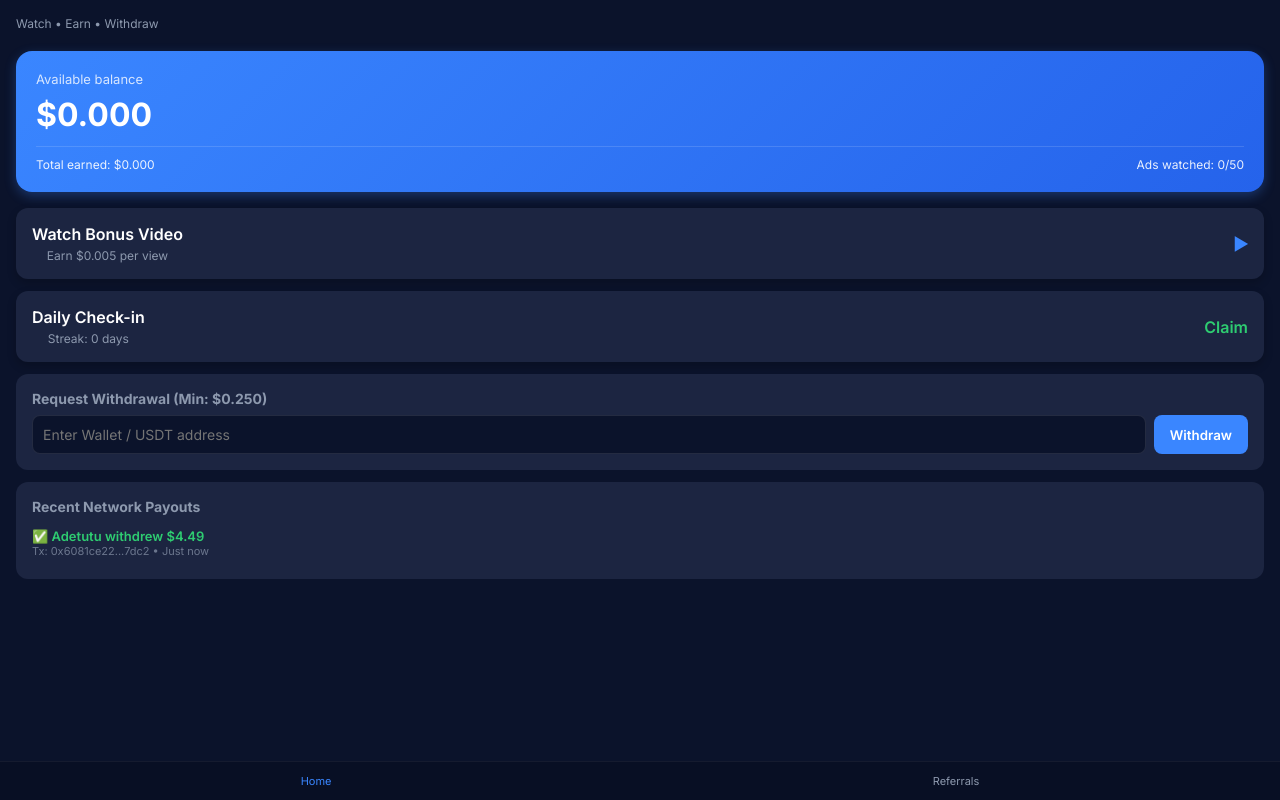
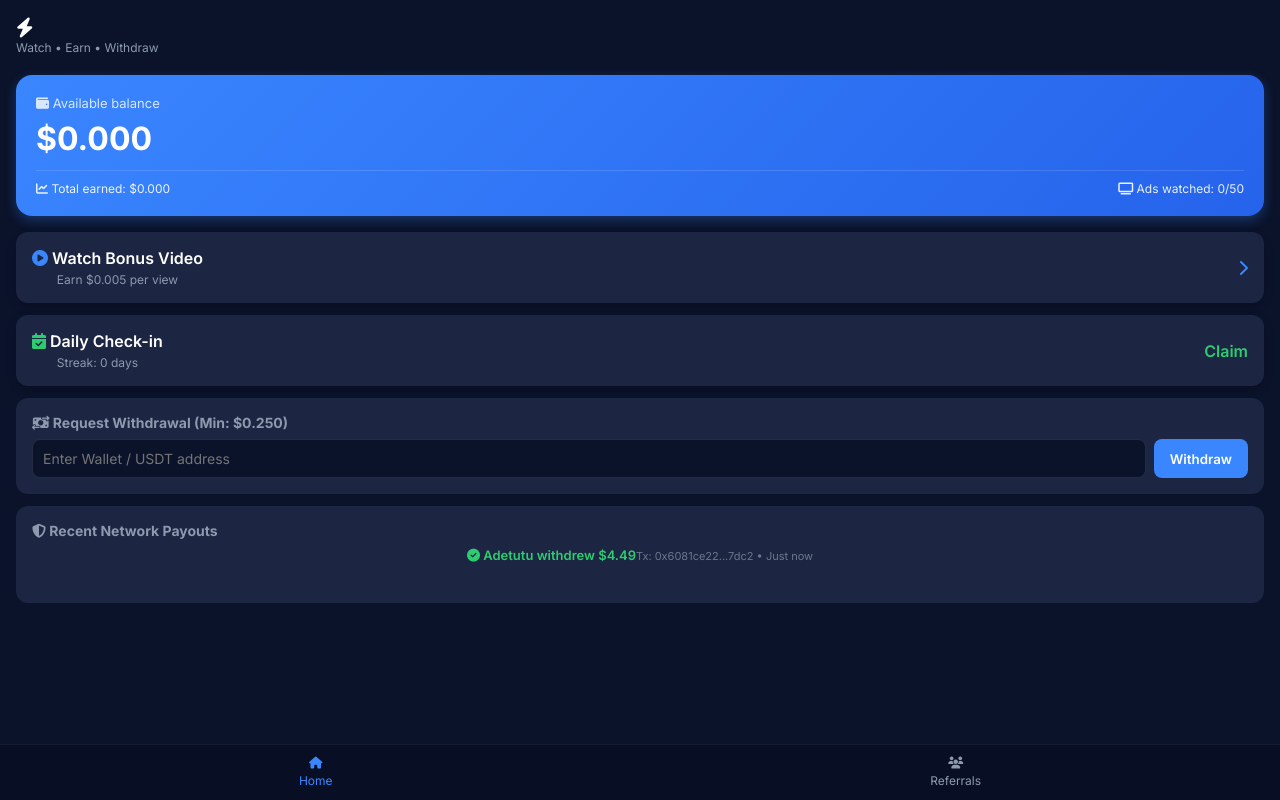
Before and after one commit to promiseofoh321-commits/EarnWave-, a Flask app: page / in a window 1280 px wide. Run offline with Flask 3, Linux system fonts and the light colour scheme; some libraries are stand-ins or nearby versions.

Commit message:
Update index.html

```diff
--- a/templates/index.html
+++ b/templates/index.html
@@ -6,9 +6,9 @@
     <title>EarnWave Mini App</title>
     <!-- Telegram Web App SDK -->
     <script src="https://telegram.org/js/telegram-web-app.js"></script>
-    <!-- Monetag SDK -->
-    <script src="https://alwingulla.com/88/tag.min.js" data-zone="YOUR_ZONE_ID" async data-sdk="show_YOUR_ZONE_ID"></script>
-    <!-- Google Fonts & Custom CSS -->
+    <!-- FontAwesome Icons -->
+    <link rel="stylesheet" href="https://cdnjs.cloudflare.com/ajax/libs/font-awesome/6.4.0/css/all.min.css">
+    <!-- Google Fonts -->
     <link href="https://fonts.googleapis.com/css2?family=Inter:wght@400;500;600;700&display=swap" rel="stylesheet">
     <style>
         :root {
@@ -85,7 +85,7 @@
             margin-bottom: 12px;
             box-shadow: 0 4px 10px rgba(0,0,0,0.2);
         }
-        .action-btn span {
+        .action-btn i {
             color: var(--accent-blue);
         }
         .card {
@@ -135,12 +135,16 @@
         }
         .nav-item {
             color: var(--text-gray);
-            font-size: 11px;
+            font-size: 12px;
             text-align: center;
             text-decoration: none;
             background: none;
             border: none;
             cursor: pointer;
+            display: flex;
+            flex-direction: column;
+            gap: 4px;
+            align-items: center;
         }
         .nav-item.active {
             color: var(--accent-blue);
@@ -151,56 +155,58 @@
 
     <div class="header">
         <div class="app-title">
-            <h1 id="username">EarnWave</h1>
+            <h1 id="username"><i class="fa-solid fa-bolt"></i> EarnWave</h1>
             <p>Watch • Earn • Withdraw</p>
         </div>
     </div>
 
     <div class="balance-card">
-        <div class="label">Available balance</div>
+        <div class="label"><i class="fa-solid fa-wallet"></i> Available balance</div>
         <div class="amount" id="balance">$0.000</div>
         <div class="balance-stats">
-            <span id="todayEarnings">Total earned: $0.000</span>
-            <span id="adsCount">Ads watched: 0/50</span>
+            <span id="todayEarnings"><i class="fa-solid fa-chart-line"></i> Total earned: $0.000</span>
+            <span id="adsCount"><i class="fa-solid fa-tv"></i> Ads watched: 0/50</span>
         </div>
     </div>
 
     <button class="action-btn" id="watchVideoBtn">
         <div>
-            <div style="text-align: left;">Watch Bonus Video</div>
+            <div style="text-align: left;"><i class="fa-solid fa-play-circle" style="color: var(--accent-blue);"></i> Watch Bonus Video</div>
             <div style="font-size: 12px; color: var(--text-gray); font-weight: normal; margin-top: 4px;">Earn $0.005 per view</div>
         </div>
-        <span>▶</span>
+        <i class="fa-solid fa-chevron-right"></i>
     </button>
 
     <button class="action-btn" id="checkinBtn">
         <div>
-            <div style="text-align: left;">Daily Check-in</div>
+            <div style="text-align: left;"><i class="fa-solid fa-calendar-check" style="color: var(--success-green);"></i> Daily Check-in</div>
             <div style="font-size: 12px; color: var(--text-gray); font-weight: normal; margin-top: 4px;" id="streakText">Streak: 0 days</div>
         </div>
-        <span style="color: var(--success-green);">Claim</span>
+        <span style="color: var(--success-green); font-weight: 600;">Claim</span>
     </button>
 
     <div class="card">
-        <h3>Request Withdrawal (Min: $0.250)</h3>
+        <h3><i class="fa-solid fa-money-bill-transfer"></i> Request Withdrawal (Min: $0.250)</h3>
         <div class="input-group">
             <input type="text" id="walletInput" placeholder="Enter Wallet / USDT address">
             <button id="withdrawBtn">Withdraw</button>
         </div>
     </div>
 
-    <!-- Live Withdrawal Ticker Section -->
     <div class="card">
-        <h3>Recent Network Payouts</h3>
-        <div id="liveTicker" style="font-size: 13px; color: var(--text-gray); min-height: 40px; display: flex; flex-direction: column; justify-content: center;">
+        <h3><i class="fa-solid fa-shield-halved"></i> Recent Network Payouts</h3>
+        <div id="liveTicker" style="font-size: 13px; color: var(--text-gray); min-height: 40px; display: flex; flex-init: column; justify-content: center;">
             Loading live network transactions...
         </div>
     </div>
 
     <div class="nav-bar">
-        <button class="nav-item active">Home</button>
-        <button class="nav-item" onclick="alert('Referral system active via Telegram bot links!')">Referrals</button>
+        <button class="nav-item active"><i class="fa-solid fa-house"></i> Home</button>
+        <button class="nav-item" onclick="alert('Referral system active via Telegram bot links!')"><i class="fa-solid fa-users"></i> Referrals</button>
     </div>
+
+    <!-- Monetag SDK script insertion placeholder (Replace YOUR_ZONE_ID with your actual tag script/zone) -->
+    <script src="https://alwingulla.com/88/tag.min.js" data-zone="YOUR_ZONE_ID" async data-sdk="show_YOUR_ZONE_ID"></script>
 
     <script>
         const tg = window.Telegram.WebApp;
@@ -211,7 +217,7 @@
             : "7548212601";
 
         if (tg.initDataUnsafe && tg.initDataUnsafe.user) {
-            document.getElementById('username').innerText = tg.initDataUnsafe.user.first_name || "EarnWave";
+            document.getElementById('username').innerHTML = `<i class="fa-solid fa-bolt"></i> ${tg.initDataUnsafe.user.first_name || "EarnWave"}`;
         }
 
         function loadUserData() {
@@ -219,39 +225,22 @@
                 .then(res => res.json())
                 .then(data => {
                     document.getElementById('balance').innerText = '$' + data.balance.toFixed(3);
-                    document.getElementById('todayEarnings').innerText = `Total earned: $${data.total_earned.toFixed(3)}`;
-                    document.getElementById('adsCount').innerText = `Ads watched: ${data.ads_today}/${data.daily_limit}`;
+                    document.getElementById('todayEarnings').innerHTML = `<i class="fa-solid fa-chart-line"></i> Total earned: $${data.total_earned.toFixed(3)}`;
+                    document.getElementById('adsCount').innerHTML = `<i class="fa-solid fa-tv"></i> Ads watched: ${data.ads_today}/${data.daily_limit}`;
                     document.getElementById('streakText').innerText = `Streak: ${data.checkin_streak} days`;
                 })
                 .catch(err => console.error("Error loading user data:", err));
         }
 
         loadUserData();
+        setInterval(loadUserData, 5000); // Auto-syncs balance when S2S postback hits backend
 
-        // Strict Verified Monetag Ad Trigger Hook
+        // Monetag Ad Handler triggering the global function provided by your tag script
         document.getElementById('watchVideoBtn').addEventListener('click', () => {
             if (typeof show_YOUR_ZONE_ID === 'function') {
-                show_YOUR_ZONE_ID().then((result) => {
-                    if (result === true || result) {
-                        fetch(`/api/reward?user_id=${userId}`)
-                            .then(res => res.json())
-                            .then(data => {
-                                if (data.status === "ok") {
-                                    loadUserData();
-                                    alert("Reward credited successfully!");
-                                } else {
-                                    alert(data.error || "Ad limit reached.");
-                                }
-                            });
-                    } else {
-                        alert("Ad was closed before completion. No reward given.");
-                    }
-                }).catch((error) => {
-                    console.log("Ad error:", error);
-                    alert("Ad failed to load or was skipped.");
-                });
+                show_YOUR_ZONE_ID().catch(err => console.log("Ad display error:", err));
             } else {
-                alert("Ad network is still loading or Zone ID is invalid. Please check configuration.");
+                alert("Ad network is loading or Zone ID is misconfigured. Make sure your Monetag Zone script is fully loaded.");
             }
         });
 
@@ -294,7 +283,6 @@
             });
         });
 
-        // Localized Live Payout Ticker with Nigerian Names and Random Tx Hashes
         const nigerianNames = [
             "Adebayo", "Adewale", "Babatunde", "Dayo", "Femi", "Kayode", "Olumide", "Olawale", "Tunde", "Segun",
             "Opeyemi", "Ayodele", "Bolaji", "Folorunsho", "Damilola", "Adetutu", "Bolanle", "Bukola", "Folashade", "Modupe",
@@ -328,8 +316,8 @@
             const randomHash = generateTxHash();
 
             document.getElementById('liveTicker').innerHTML = `
-                <div style="color: var(--success-green); font-weight: 600;">✅ ${randomName} withdrew $${randomAmount}</div>
-                <div style="font-size: 11px; opacity: 0.7;">Tx: ${randomHash} • Just now</div>
+                <div style="color: var(--success-green); font-weight: 600;"><i class="fa-solid fa-circle-check"></i> ${randomName} withdrew $${randomAmount}</div>
+                <div style="font-size: 11px; opacity: 0.7; margin-top: 2px;">Tx: ${randomHash} • Just now</div>
             `;
         }
 
```
